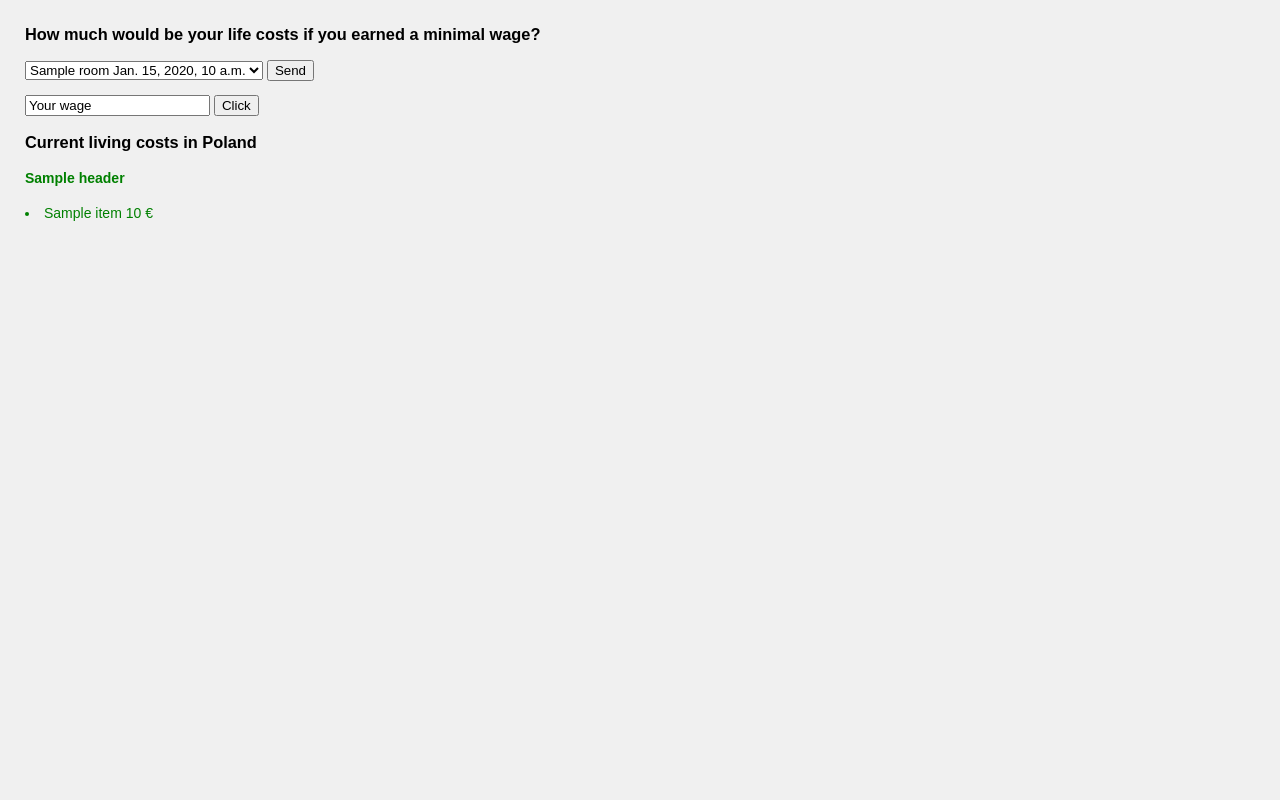
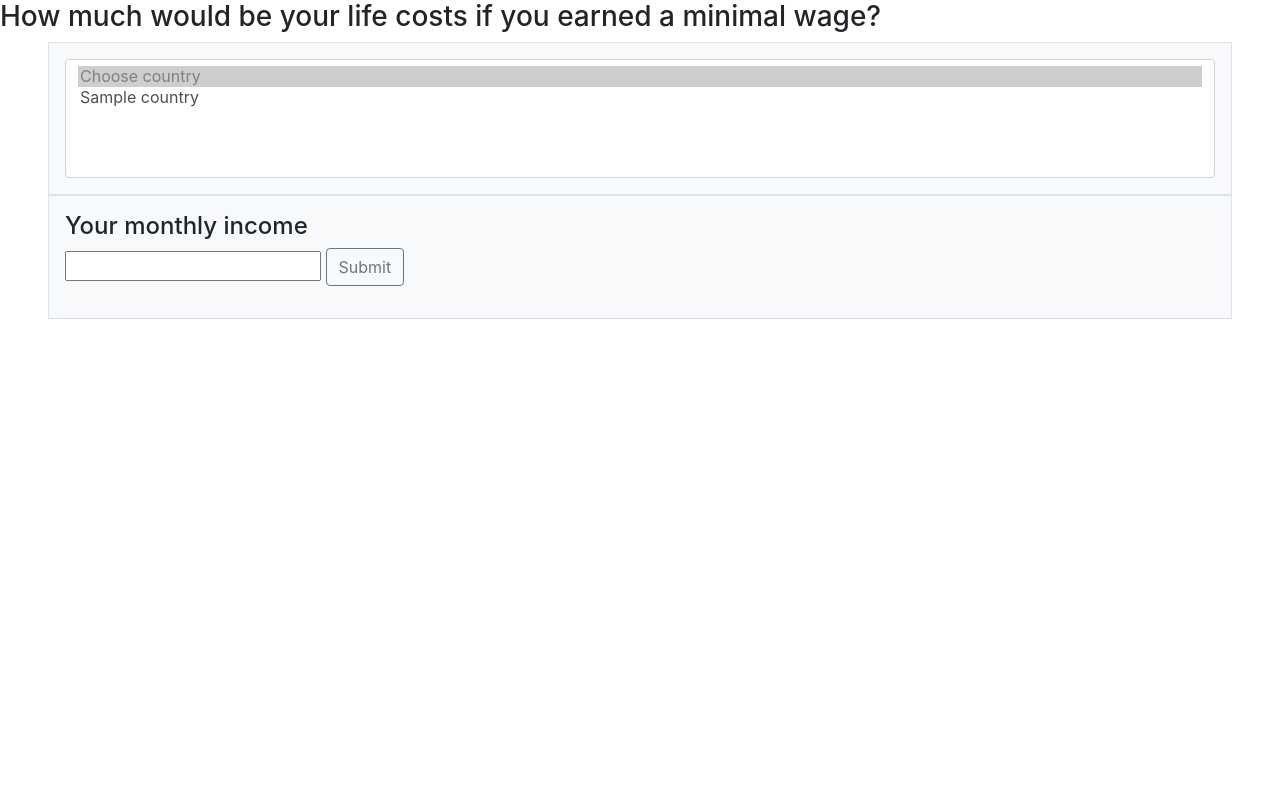
Before and after one commit to koszany/bridgethegap, a Django app: template templates/wagegap/index.html in a window 1280 px wide. Run offline with Django 3.2, Linux system fonts and the light colour scheme; the template is opened without the code that fills it: most values are stand-ins (such as "Sample title", 1, 10 or a date in 2020); some libraries are stand-ins or nearby versions.

Commit message:
Improve page layout with bootstrap library

```diff
--- a/static/wagegap/styles.css
+++ b/static/wagegap/styles.css
@@ -1,24 +1,8 @@
 /* Applies to the entire body of the HTML document (except where overridden by more specific
 selectors). */
 body {
-  margin: 25px;
+  margin: 50px;
   background-color: rgb(240,240,240);
   font-family: arial, sans-serif;
   font-size: 14px;
 }
-
-/* Applies to all <h1>...</h1> elements. */
-h1 {
-  font-size: 35px;
-  font-weight: normal;
-  margin-top: 5px;
-}
-
-li {
-    color: green;
-}
-/* Applies to all elements with <... class="someclass"> specified. */
-.someclass { color: red; }
-
-/* Applies to the element with <... id="someid"> specified. */
-#content { color: green; }
--- a/templates/wagegap/base.html
+++ b/templates/wagegap/base.html
@@ -1,8 +1,11 @@
 <html lang="en">
 <head>
   {% load static %}
-  <link rel="stylesheet" type="text/css" href="{% static 'wagegap/styles.css' %}">
-
+  <link rel="stylesheet" href="https://stackpath.bootstrapcdn.com/bootstrap/4.3.1/css/bootstrap.min.css" integrity="sha384-ggOyR0iXCbMQv3Xipma34MD+dH/1fQ784/j6cY/iJTQUOhcWr7x9JvoRxT2MZw1T" crossorigin="anonymous">
+  <script src="https://code.jquery.com/jquery-3.3.1.slim.min.js" integrity="sha384-q8i/X+965DzO0rT7abK41JStQIAqVgRVzpbzo5smXKp4YfRvH+8abtTE1Pi6jizo" crossorigin="anonymous"></script>
+<script src="https://cdnjs.cloudflare.com/ajax/libs/popper.js/1.14.7/umd/popper.min.js" integrity="sha384-UO2eT0CpHqdSJQ6hJty5KVphtPhzWj9WO1clHTMGa3JDZwrnQq4sF86dIHNDz0W1" crossorigin="anonymous"></script>
+<script src="https://stackpath.bootstrapcdn.com/bootstrap/4.3.1/js/bootstrap.min.js" integrity="sha384-JjSmVgyd0p3pXB1rRibZUAYoIIy6OrQ6VrjIEaFf/nJGzIxFDsf4x0xIM+B07jRM" crossorigin="anonymous"></script>
+  <link rel="stylesheet" type="text/css" href="{% static 'wagegap/main.css' %}">
   <title>Your purchase power</title>
 </head>
 <body>
--- a/templates/wagegap/index.html
+++ b/templates/wagegap/index.html
@@ -1,32 +1,31 @@
 {% extends "wagegap/base.html" %}
 {% block content %}
+
   <h3>
     How much would be your life costs if you earned a minimal wage?
   </h3>
-  <div id="country">
-    <form action="view" method="POST">
-      {% csrf_token %}
-      <select name="contry">
-      {% for v in data %}
-          <option value="{{v.id}}">{{v.room}} {{v.date}}</option>
-      {% endfor %}
-      </select>
-      <input type="submit" class="btn" value="Send" name="select_country">
-  </form>
+    <span class="align-middle"
+<div class="row w-25 mx-md-3">
+
+  <div class="col px-md-5"><div class="p-3 border bg-light">
+  <select class="custom-select" size=5 multiple>
+  <option selected disabled>Choose country</option>
+  {% for country in countries %}
+      <option value="{{country.id}}">{{ country }}</option>
+  {% endfor %}
+</select>
   </div>
-  <div id="wage">
+  </div>
+  <div class="col px-md-5"><div class="p-3 border bg-light">
     <form action="#" method="get">
-      <input type="text" value="Your wage" name="wagebox"/>
-      <input type="submit" class="btn" value="Click" name="wagesubmit">
+      <h4>Your monthly income</h4>
+      <input type="text" name="wagebox"/>
+      <input type="submit" class="btn btn-outline-secondary" value="Submit" name="wagesubmit"/>
     </form>
   </div>
-<h3>Current living costs in Poland</h3>
-  <div id="content">
-    {% for header, category in current_numbers %}
-      <h4>{{ header }}</h4>
-        {%for item, price in category.items %}
-        <li>{{ item }} {{ price }} €</li>
-        {% endfor %}
-    {% endfor %}
   </div>
-{% endblock %}}
+</span>
+</div>
+
+
+{% endblock %}
--- a/wagegap/views.py
+++ b/wagegap/views.py
@@ -14,9 +14,8 @@ def index(request):
         return redirect('purchase-power')
 
     context = {
-        'current_numbers': wage.costs.items,
+        'countries': ["Poland", "France", "Germany", "Spain"]
     }
-    print(wage.costs)
     return render(request, 'wagegap/index.html', context)
 
 def purchase_power(request):
@@ -29,6 +28,6 @@ def purchase_power(request):
             print("Wrong input")
 
     context = {
-        'current_numbers': wage.costs,
+        'current_numbers': wage.costs.items,
     }
     return render(request, 'wagegap/purchase_power.html', context)
```
Also changed, not shown: templates/wagegap/purchase_power.html (+35 -5 lines).
